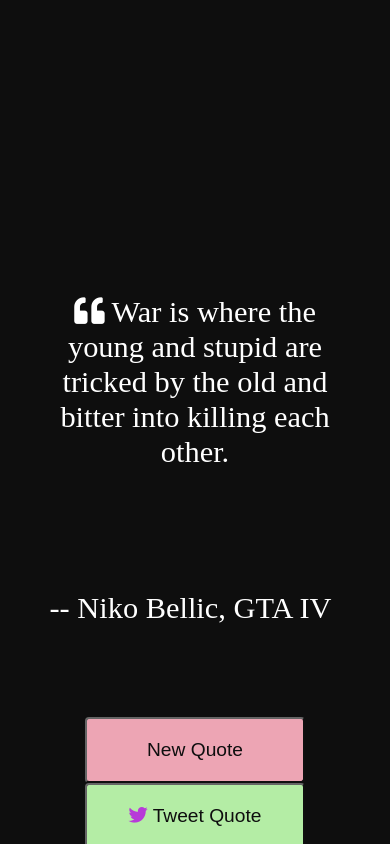
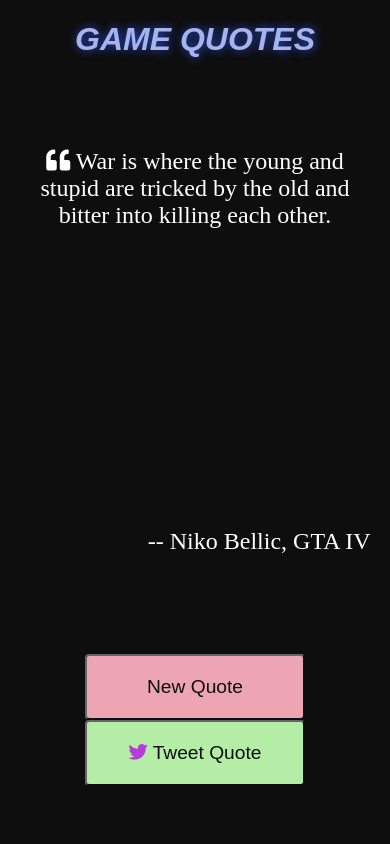
Before and after one commit to jpstanway/fcc-quote-machine, a React (Create React App) app in the folder app/: page / in a window 390 px wide. Built offline with nearby package versions, Linux system fonts and the light colour scheme; a web font is replaced by a local one.

Commit message:
add responsive styles for mobile and tablets

```diff
--- a/app/src/App.js
+++ b/app/src/App.js
@@ -52,6 +52,9 @@
 
     return(
       <div id="quote-box">
+        <div id="title">
+          <h1>Game Quotes</h1>
+        </div>
         <CSSTransition
           in={appear}
           appear={true}
--- a/app/src/stylesheets/css/App.css
+++ b/app/src/stylesheets/css/App.css
@@ -59,17 +59,48 @@
   color: #fff;
   background-color: #0e0e0e; }
 
+#title {
+  height: 10vh;
+  text-align: center; }
+  #title h1 {
+    color: #a5b4ed;
+    font-family: "Arial", sans-serif;
+    font-style: italic;
+    text-transform: uppercase;
+    text-shadow: #2a4cd0 1px 0 10px; }
+
 #quote-div {
-  height: 70vh;
+  height: 60vh;
   text-align: center;
-  overflow: hidden;
-  padding: 0 40px; }
+  padding: 0 40px;
+  overflow: hidden; }
+  @media screen and (max-width: 1024px) {
+    #quote-div {
+      height: 55vh; } }
+  @media screen and (max-width: 415px) {
+    #quote-div {
+      height: 50vh; } }
+  @media screen and (max-width: 320px) {
+    #quote-div {
+      height: 45vh; } }
   #quote-div #text {
     position: relative;
     font-size: 1.9em;
     margin: 0;
     top: 50%;
     font-family: "Quintessential", "Comic Sans", cursive; }
+    @media screen and (max-width: 415px) {
+      #quote-div #text {
+        font-size: 1.5em; } }
+    @media screen and (max-width: 1024px) {
+      #quote-div #text {
+        top: 35%; } }
+    @media screen and (max-width: 415px) {
+      #quote-div #text {
+        top: 10%; } }
+    @media screen and (max-width: 320px) {
+      #quote-div #text {
+        font-size: 1.2em; } }
 
 #author-div {
   height: 15vh;
@@ -81,11 +112,16 @@
     margin: 0;
     right: 15%;
     font-family: "Lateef", "Comic Sans", cursive; }
+    @media screen and (max-width: 415px) {
+      #author-div #author {
+        font-size: 1.5em; } }
+    @media screen and (max-width: 415px) {
+      #author-div #author {
+        right: 5%; } }
 
 #button-div {
   height: 15vh;
-  text-align: center;
-  overflow: hidden; }
+  text-align: center; }
 
 #new-quote {
   background-color: #eda5b4; }
@@ -108,6 +144,6 @@
   cursor: pointer;
   outline: none;
   color: #0e0e0e;
-  font-style: "Arial", sans-serif;
+  font-family: "Arial", sans-serif;
   font-size: 1.2em;
   border-color: #656565; }
--- a/app/src/stylesheets/sass/App.scss
+++ b/app/src/stylesheets/sass/App.scss
@@ -10,24 +10,66 @@
   background-color: $main-bg-color;
 }
 
+#title {
+  @include position(10vh, center);
+
+  h1 {
+    color: $title-color;
+    font-family: $btn-font;
+    font-style: italic;
+    text-transform: uppercase;
+    text-shadow: darken($title-color, 30%) 1px 0 10px;
+  }
+}
+
 #quote-div {
-  @include position(70vh, center);
+  @include position(60vh, center);
   padding: 0 40px;
+  overflow: hidden;
+
+  @media screen and (max-width: 1024px) {
+    height: 55vh;
+  }
+
+  @media screen and (max-width: 415px) {
+    height: 50vh;
+  }
+
+  @media screen and (max-width: 320px) {
+    height: 45vh;
+  }
 
   #text {
     @include text-styles;
     top: 50%;
     font-family: $primary-font;
+
+    @media screen and (max-width: 1024px) {
+      top: 35%;
+    }
+
+    @media screen and (max-width: 415px) {
+      top: 10%;
+    }
+
+    @media screen and (max-width: 320px) {
+      font-size: 1.2em;
+    }
   }
 }
 
 #author-div {
   @include position(15vh, right);
+  overflow: hidden;
 
   #author {
     @include text-styles;
     right: 15%;
     font-family: $secondary-font;
+
+    @media screen and (max-width: 415px) {
+      right: 5%;
+    }
   }
 }
 
@@ -63,7 +105,7 @@
   cursor: pointer;
   outline: none;
   color: $btn-text-color;
-  font-style: $btn-font;
+  font-family: $btn-font;
   font-size: 1.2em;
   border-color: $btn-brdr-color;
 }
--- a/app/src/stylesheets/sass/partials/_mixins.scss
+++ b/app/src/stylesheets/sass/partials/_mixins.scss
@@ -2,13 +2,16 @@
 @mixin position($height, $align) {
     height: $height;
     text-align: $align;
-    overflow: hidden;
 }
 
 @mixin text-styles {
     position: relative;
     font-size: 1.9em;
     margin: 0;
+
+    @media screen and (max-width: 415px) {
+        font-size: 1.5em;
+    }
 }
 
 @mixin animate($dir, $pos, $op) {
--- a/app/src/stylesheets/sass/partials/_variables.scss
+++ b/app/src/stylesheets/sass/partials/_variables.scss
@@ -1,6 +1,7 @@
 // color scheme
 $text-color: #fff;
 $main-bg-color: #0e0e0e;
+$title-color: #a5b4ed;
 $primary-btn-color: #eda5b4;
 $secondary-btn-color: #b4eda5;
 $btn-text-color: #0e0e0e;
```
